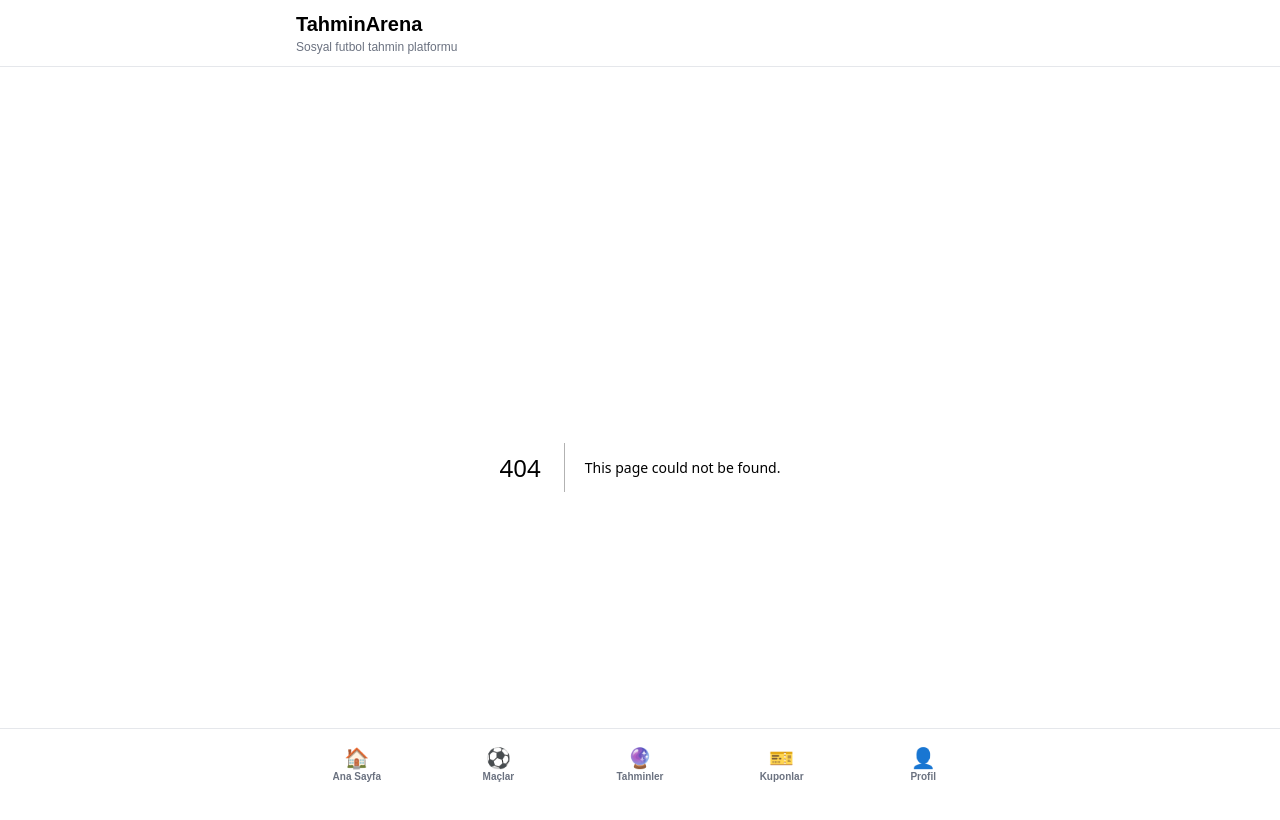
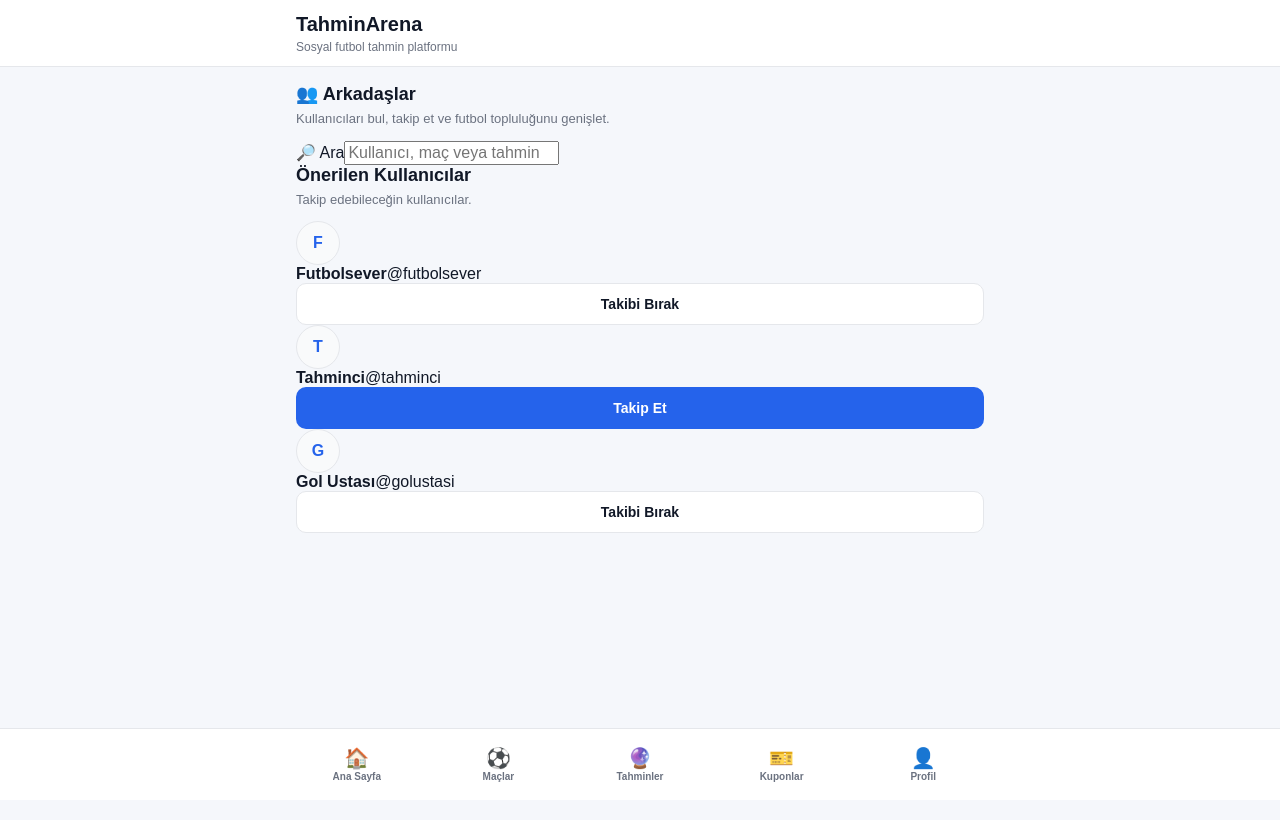
Before and after one commit to bitcoinkazanc/TahminArena, a Next.js app in the folder tahminarena/: page /friends in a window 1280 px wide. Before the commit this address had no page. Shown: the top 820 px of the page. Built offline with nearby package versions, Linux system fonts and the light colour scheme.

Commit message:
Create tahminarena/app/friends/page.tsx

```diff
--- /dev/null
+++ b/tahminarena/app/friends/page.tsx
@@ -0,0 +1,146 @@
+"use client";
+
+import { useState } from "react";
+import Link from "next/link";
+import PageContainer from "@/components/layout/PageContainer";
+import SearchBox from "@/components/search/SearchBox";
+import FollowButton from "@/components/profile/FollowButton";
+import Avatar from "@/components/ui/Avatar";
+import EmptyState from "@/components/ui/EmptyState";
+
+type FriendUser = {
+  id: string;
+  username: string;
+  displayName: string;
+  avatarUrl?: string | null;
+  following: boolean;
+};
+
+const demoUsers: FriendUser[] = [
+  {
+    id: "user-1",
+    username: "futbolsever",
+    displayName: "Futbolsever",
+    avatarUrl: null,
+    following: true,
+  },
+  {
+    id: "user-2",
+    username: "tahminci",
+    displayName: "Tahminci",
+    avatarUrl: null,
+    following: false,
+  },
+  {
+    id: "user-3",
+    username: "golustasi",
+    displayName: "Gol Ustası",
+    avatarUrl: null,
+    following: true,
+  },
+];
+
+export default function FriendsPage() {
+  const [users, setUsers] =
+    useState<FriendUser[]>(demoUsers);
+
+  function handleFollowChange(
+    userId: string,
+    following: boolean,
+  ) {
+    setUsers((current) =>
+      current.map((user) =>
+        user.id === userId
+          ? {
+              ...user,
+              following,
+            }
+          : user,
+      ),
+    );
+  }
+
+  return (
+    <main>
+      <PageContainer>
+        <section>
+          <div className="section-heading">
+            <h2>👥 Arkadaşlar</h2>
+
+            <p>
+              Kullanıcıları bul, takip et ve
+              futbol topluluğunu genişlet.
+            </p>
+          </div>
+
+          <SearchBox />
+        </section>
+
+        <section
+          className="friends-list"
+          aria-label="Kullanıcılar"
+        >
+          <div className="section-heading">
+            <h2>Önerilen Kullanıcılar</h2>
+
+            <p>
+              Takip edebileceğin kullanıcılar.
+            </p>
+          </div>
+
+          {users.length === 0 ? (
+            <EmptyState
+              icon="👥"
+              title="Kullanıcı bulunamadı"
+              description="Şu anda gösterilecek kullanıcı bulunmuyor."
+            />
+          ) : (
+            users.map((user) => (
+              <article
+                key={user.id}
+                className="friend-card"
+              >
+                <Link
+                  href={`/profile/${encodeURIComponent(
+                    user.username,
+                  )}`}
+                  className="friend-card__user"
+                >
+                  <Avatar
+                    src={user.avatarUrl}
+                    name={user.displayName}
+                    alt={`${user.displayName} profil fotoğrafı`}
+                    size="medium"
+                  />
+
+                  <div className="friend-card__info">
+                    <strong>
+                      {user.displayName}
+                    </strong>
+
+                    <span>
+                      @{user.username}
+                    </span>
+                  </div>
+                </Link>
+
+                <FollowButton
+                  username={user.username}
+                  initialFollowing={
+                    user.following
+                  }
+                  onChange={(following) =>
+                    handleFollowChange(
+                      user.id,
+                      following,
+                    )
+                  }
+                />
+              </article>
+            ))
+          )}
+        </section>
+      </PageContainer>
+    </main>
+  );
+}
```
